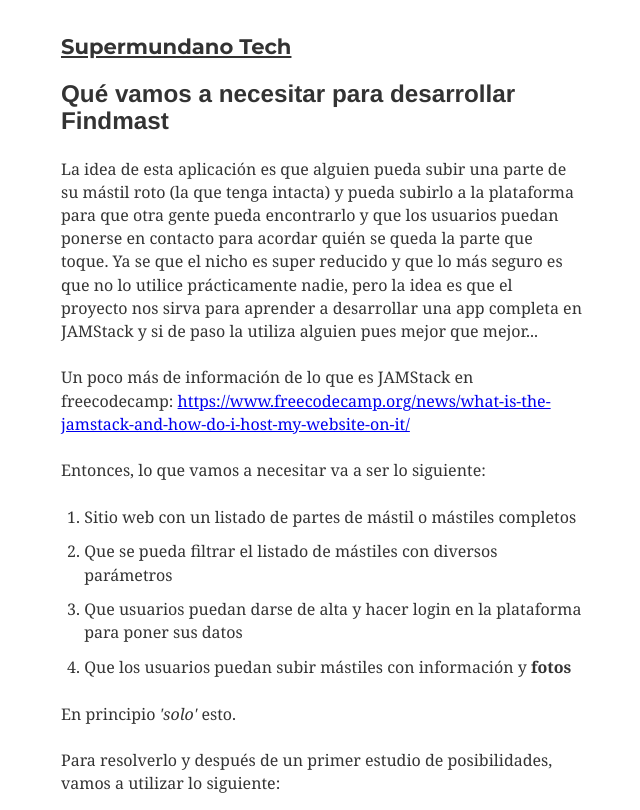
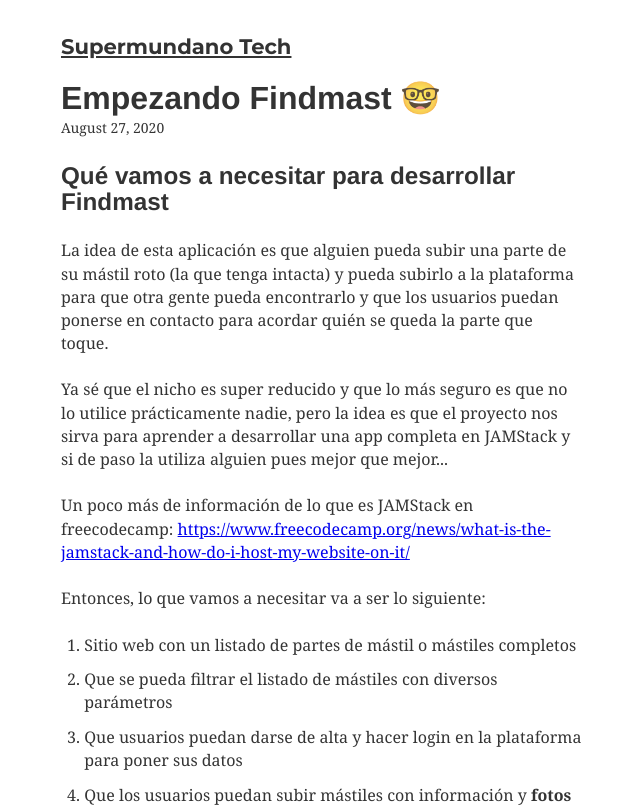
Before and after one commit to supermundano/supermundano-tech, a Gatsby site: page /empezando-findmast/ in a window 1280 px wide. Shown: the top 810 px of the page, without its empty margins (318-958 px from the left). Built offline with nearby package versions, Linux system fonts and the light colour scheme; Gatsby itself is replaced by a stand-in of ours; some packages are replaced by stand-ins of ours.

Commit message:
Fix typos y arreglos último post

```diff
--- a/content/blog/empezando-findmast/index.md
+++ b/content/blog/empezando-findmast/index.md
@@ -1,9 +1,16 @@
+---
+title: Empezando Findmast 🤓
+date: "2020-08-27T11:22:03"
+description: "Empezamos el proyecto para encontrar partes de mástiles. Estudiamos como vamos a hacerlo y las herramientas a utilizar."
+---
+
 ## Qué vamos a necesitar para desarrollar Findmast
 
-La idea de esta aplicación es que alguien pueda subir una parte de su mástil roto (la que tenga intacta) y pueda subirlo a la plataforma para que otra gente pueda encontrarlo y que los usuarios puedan ponerse en contacto para acordar quién se queda la parte que toque. Ya se que el nicho es super reducido y que lo más seguro es que no lo utilice prácticamente nadie, pero la idea es que el proyecto nos sirva para aprender a desarrollar una app completa en JAMStack y si de paso la utiliza alguien pues mejor que mejor...
+La idea de esta aplicación es que alguien pueda subir una parte de su mástil roto (la que tenga intacta) y pueda subirlo a la plataforma para que otra gente pueda encontrarlo y que los usuarios puedan ponerse en contacto para acordar quién se queda la parte que toque.
+
+Ya sé que el nicho es super reducido y que lo más seguro es que no lo utilice prácticamente nadie, pero la idea es que el proyecto nos sirva para aprender a desarrollar una app completa en JAMStack y si de paso la utiliza alguien pues mejor que mejor...
 
 Un poco más de información de lo que es JAMStack en freecodecamp: https://www.freecodecamp.org/news/what-is-the-jamstack-and-how-do-i-host-my-website-on-it/
-
 
 Entonces, lo que vamos a necesitar va a ser lo siguiente:
 
@@ -31,6 +38,8 @@ Para resolverlo y después de un primer estudio de posibilidades, vamos a utiliz
 
 Montamos el sitio con el starter Hello World de Gatsby https://www.gatsbyjs.com/starters/gatsbyjs/gatsby-starter-hello-world/, totalmente vacío para empezar de cero y tener que hacerlo todo a mano. Lo conectamos a Netlify y Github para que se haga un build en cada subida a master.
 
+Et voilà: [Findmast](https://findmast.com)
+
 ## Cosas que hemos aprendido hoy
 
 * Crear un sitio con Gatsby
@@ -40,5 +49,3 @@ Montamos el sitio con el starter Hello World de Gatsby https://www.gatsbyjs.com/
 Para el siguiente día nos meteremos con el layout inicial. No vamos a utilizar ningún framework tipo Tailwind, Bulma o Bootstrap. Lo vamos a hacer 100% a pelo, con un mockup básico en un papel y a disfrutar :D
 
 > Y de momento a documentarse, y no poco...
-
-[Findmast](https://findmast.com)
```
